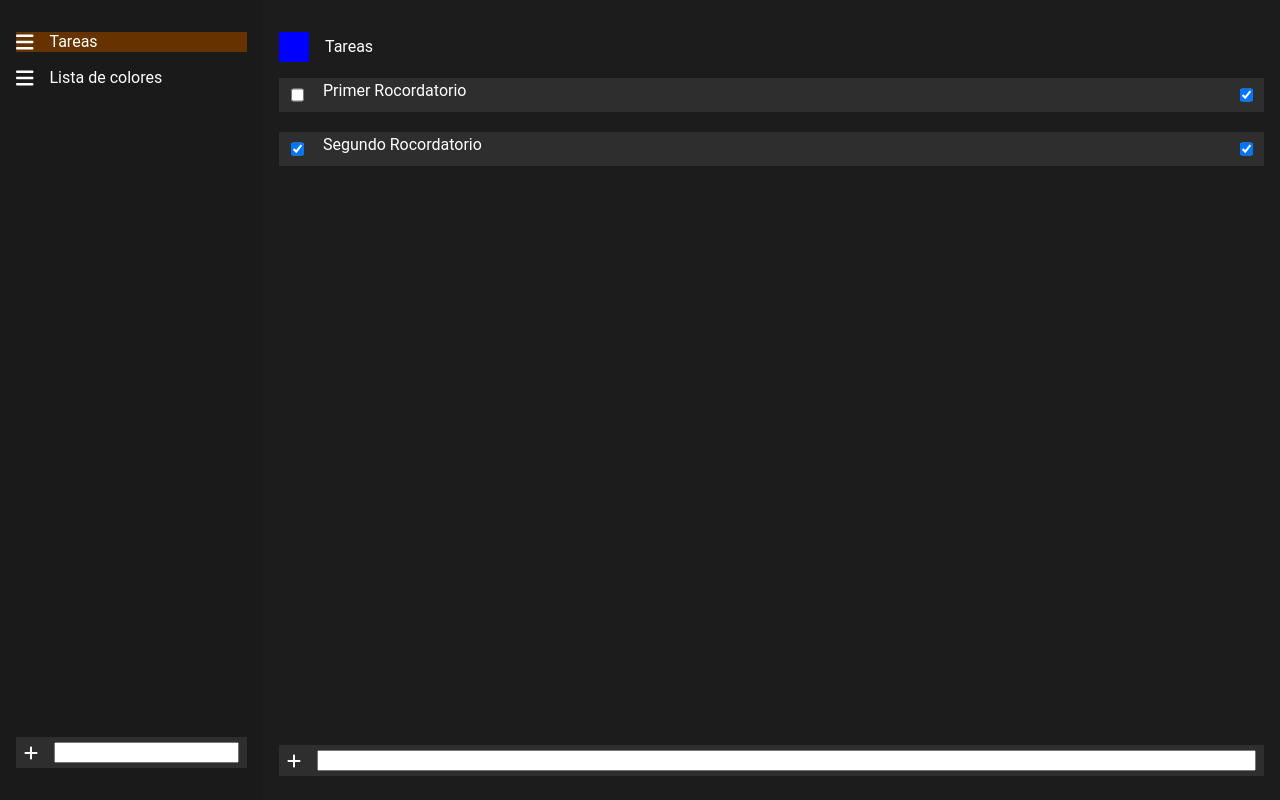
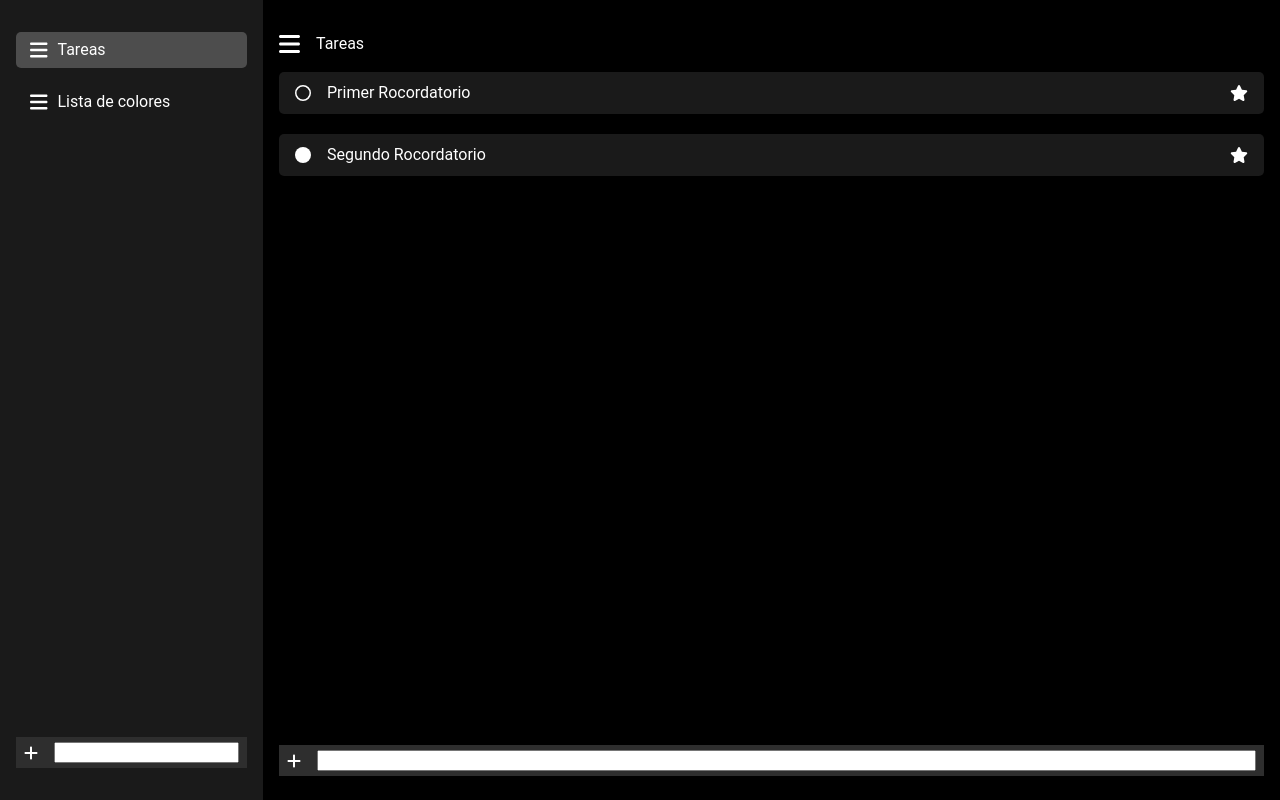
Before and after one commit to BetaKrankri/Remainme, a React (Create React App) app: page / in a window 1280 px wide. Built offline with nearby package versions, Linux system fonts and the light colour scheme.

Commit message:
some beatify

```diff
--- a/src/components/ListNav/ListButton/ListButton.scss
+++ b/src/components/ListNav/ListButton/ListButton.scss
@@ -1,16 +1,18 @@
 .ListButton {
     display: flex;
     align-items: center;
-    gap: 1rem;
+    justify-content: space-between;
+    gap: 10px;
+    padding: .5rem .875rem;
 
-    .icon {
-        background-color: blue;
-        min-width: 30px;
-        min-height: 30px;
-    }
+    border-radius: 5px;
 
     .button-icon {
         font-size: 1.25rem;
+    }
+
+    .label {
+        flex: 1;
     }
 
 }
@@ -26,7 +28,7 @@
 }
 
 .ListButton.selected {
-    background-color:hsl(30, 100%, 20%);
+    background-color:hsl(0, 0%, 30%);
 }
 
 .ListButton, .ListButton>* {
--- /dev/null
+++ b/src/components/TaskBoard/Task/Checkbox/CheckBox.js
@@ -0,0 +1,22 @@
+import { FontAwesomeIcon } from "@fortawesome/react-fontawesome";
+import { faCircle as done, faStar as starred } from "@fortawesome/free-solid-svg-icons";
+import { faCircle as unDone, faStar as unStarred } from '@fortawesome/free-regular-svg-icons';
+
+
+function CheckBox({ isChecked, onChange, name }) {
+    const layout = [
+        { name: 'isDone', icons: [done, unDone] },
+        { name: 'isStarred', icons: [starred, unStarred] }
+    ]
+    const [checkedIcon, uncheckedIcon] = layout.find(item => item.name === name).icons
+
+    return (
+        <FontAwesomeIcon className="CheckBox"
+            icon={isChecked ? checkedIcon : uncheckedIcon}
+            onClick={() => {
+                onChange(name);
+            }} />
+    );
+}
+
+export default CheckBox;
--- /dev/null
+++ b/src/components/TaskBoard/Task/Checkbox/CheckBox.scss
@@ -0,0 +1,6 @@
+.CheckBox {
+    font-size: 1rem;
+}
+.CheckBox:hover {
+    cursor: pointer;
+}
--- a/src/components/TaskBoard/Task/Task.js
+++ b/src/components/TaskBoard/Task/Task.js
@@ -1,11 +1,11 @@
 import { useContext } from "react";
 import { DataContext } from "../../../DataContext";
+import CheckBox from "./Checkbox/CheckBox";
 
 function Task({ task }) {
     const { setTasks } = useContext(DataContext);
 
-    function handleChange(e) {
-        const attributeName = e.target.name;
+    function handleCheckboxChange(attributeName) {
         setTasks(prevTasks => prevTasks.map(pTask => {
             if (pTask.creationDate === task.creationDate) {
                 return {
@@ -20,22 +20,16 @@ function Task({ task }) {
 
     return (
         <div className='Task'>
-            <input type='checkbox'
-                className='isDone'
+            <CheckBox isChecked={task.isDone}
                 name='isDone'
-                checked={task.isDone}
-                onChange={handleChange}
-            />
+                onChange={handleCheckboxChange} />
             <div className='Info'>
                 <div className='Title'>{task.title}</div>
-                <div className='Extra'></div>
+                {/* <div className='Extra'></div> */}
             </div>
-            <input type='checkbox'
-                className='isStarred'
+            <CheckBox isChecked={task.isStarred}
                 name='isStarred'
-                checked={task.isStarred}
-                onChange={handleChange}
-            />
+                onChange={handleCheckboxChange} />
         </div>
     );
 }
--- a/src/components/TaskBoard/Task/Task.scss
+++ b/src/components/TaskBoard/Task/Task.scss
@@ -1,8 +1,13 @@
 .Task {
-    background-color: hsl(0, 0%, 18%);
-    padding: .3rem .5rem;
+    background-color: hsl(0, 0%, 10%);
+    padding: .8rem 1rem;
     display: flex;
+    align-items: center;
     gap: 1rem;
+
+    border-radius: 5px;
+
+
 
     .Info {
         flex: 1;
--- a/src/components/TaskBoard/TaskBoard.js
+++ b/src/components/TaskBoard/TaskBoard.js
@@ -2,6 +2,9 @@ import { useContext } from "react";
 import { DataContext } from "../../DataContext";
 import NewItem from "../NewItem/NewItem";
 import Task from "./Task/Task";
+
+import { FontAwesomeIcon } from "@fortawesome/react-fontawesome";
+import { faBars } from "@fortawesome/free-solid-svg-icons";
 
 
 function TaskBoard() {
@@ -26,8 +29,9 @@ function TaskBoard() {
         <div className='TaskBoard'>
 
             <div className='Header'>
-                <div className='icon'></div>
+                <FontAwesomeIcon icon={faBars} className="button-icon"/>
                 <div className='label'>{currentList}</div>
+                {/* Agregar opcion de menu */}
             </div>
 
             <div className='Body'>
--- a/src/components/TaskBoard/TaskBoard.scss
+++ b/src/components/TaskBoard/TaskBoard.scss
@@ -1,8 +1,7 @@
-
 .TaskBoard {
     flex: 1;
 
-    background-color: hsl(0, 0%, 11%);
+    background-color: hsl(0, 0%, 0%);
     padding: 2rem 1rem 1.5rem;
     display: flex;
     flex-direction: column;
@@ -14,10 +13,8 @@
         align-items: center;
         gap: 1rem;
 
-        .icon {
-            background-color: blue;
-            min-width: 30px;
-            min-height: 30px;
+        .button-icon {
+            font-size: 1.5rem;
         }
     }
 
--- a/src/styles/main.scss
+++ b/src/styles/main.scss
@@ -9,3 +9,4 @@
 @import '../components/ListNav/ListButton/ListButton.scss';
 @import '../components/NewItem/NewItem.scss';
 @import '../components/TaskBoard/Task/Task.scss';
+@import '../components/TaskBoard/Task/Checkbox/CheckBox.scss';
```
